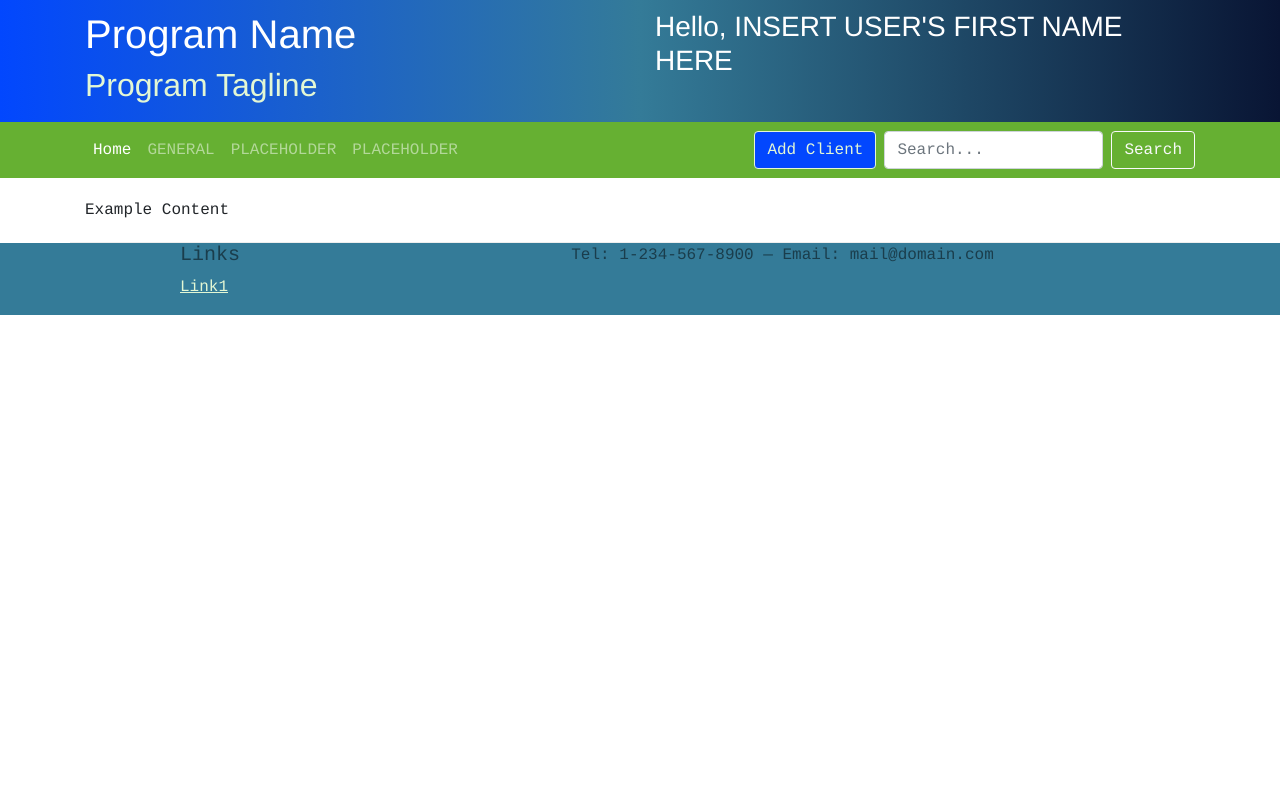
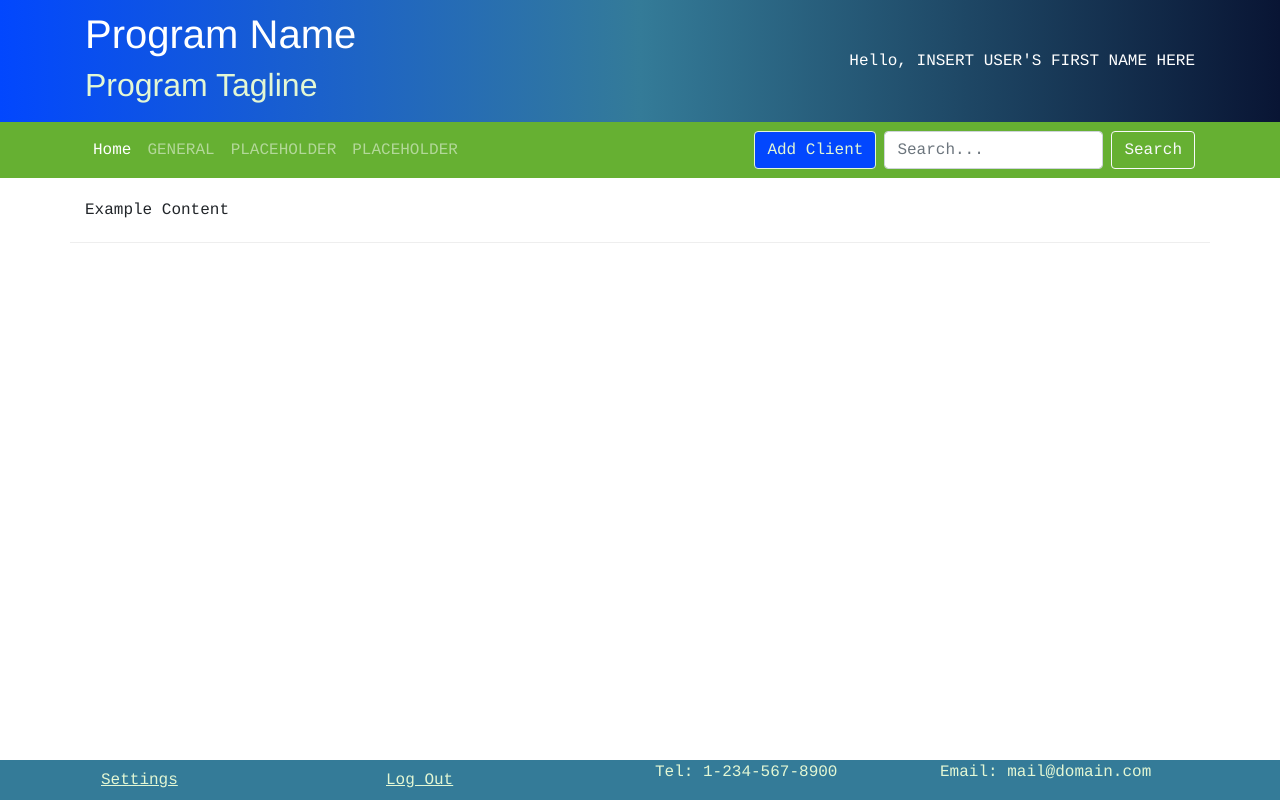
Before and after one commit to ferife/javier_accounting, a website: page index.html in a window 1280 px wide. Drawn offline with nearby package versions, Linux system fonts and the light colour scheme.

Commit message:
Easy changes to general

```diff
--- a/css/styles.scss
+++ b/css/styles.scss
@@ -25,6 +25,10 @@ h2 {
 header {
     h2 {
         color: $color-pale;
+    }
+    p {
+        margin-top:auto;
+        margin-bottom: auto;
     }
 }
 
@@ -54,9 +58,13 @@ header {
 footer {
     width: 100%;
     background-color: $color-primary;
-    color: $color-black-transparent;
+    color: $color-pale;
     a {
         color: $color-pale;
         text-decoration: underline;
     }
+    p, a {
+        margin-top: auto;
+        margin-bottom: auto;
+    }
 }
--- a/index.html
+++ b/index.html
@@ -24,8 +24,8 @@
                     <h1>Program Name</h1>
                     <h2>Program Tagline</h2>
                 </div>
-                <div class="col">
-                    <h3>Hello, INSERT USER'S FIRST NAME HERE</h3>
+                <div class="col d-flex justify-content-end">
+                    <p>Hello, INSERT USER'S FIRST NAME HERE</p>
                 </div>
             </div>
         </div>
@@ -44,7 +44,7 @@
                     <li class="nav-item"><a class="nav-link" href="#">PLACEHOLDER</a></li>
                 </ul>
                 <form class="form-inline my-2 my-lg-0">
-                    <button class="btn my-2 my-sm-0 mr-2 frf-add-client-btn" type="button">Add Client</button>
+                    <button class="btn my-2 my-sm-0 mx-2 frf-add-client-btn" type="button">Add Client</button>
                     <input class="form-control mr-sm-2" type="search" placeholder="Search..." aria-label="Search" />
                     <button class="btn btn-outline-light my-2 my-sm-0" type="submit">Search</button>
                 </form>
@@ -69,19 +69,20 @@
 
 
 
-    <footer>
+    <footer class="fixed-bottom">
         <div class="container">
             <div class="row">
-                <div class="col-4 col-sm-2 offset-1">   <!-- Links -->
-                    <h5>Links</h5>
-                    <ul class="list-unstyled">
-                        <li><a href="#">Link1</a></li>
-                    </ul>
+                <div class="col">
+                    <a class="nav-link" href="#">Settings</a>
                 </div>
-                <div class="col text-center">   <!-- Contact Us -->
-                    Tel: 1-234-567-8900
-                    &#8212;
-                    Email: mail@domain.com
+                <div class="col">
+                    <a class="nav-link" href="#">Log Out</a>
+                </div>
+                <div class="col">
+                    <p>Tel: 1-234-567-8900</p>
+                </div>
+                <div class="col">
+                    <p>Email: mail@domain.com</p>
                 </div>
             </div>
         </div>
```
Also changed, not shown: general.html (+16 -18 lines), css/styles.css.
